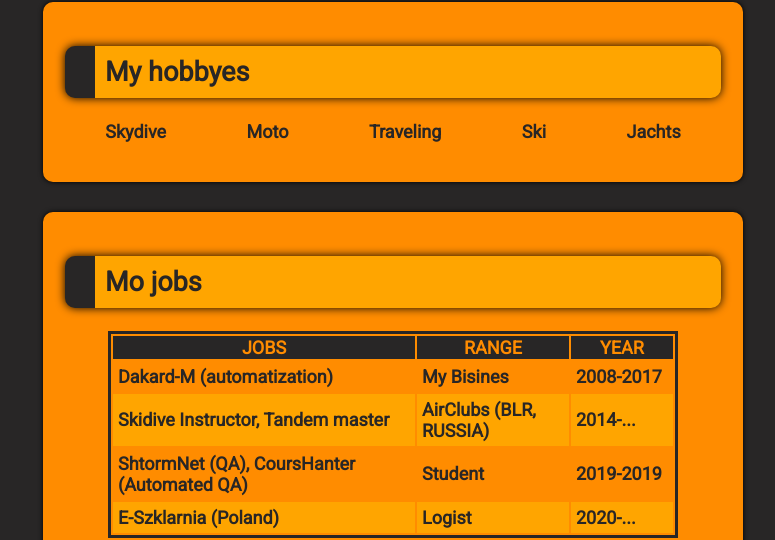
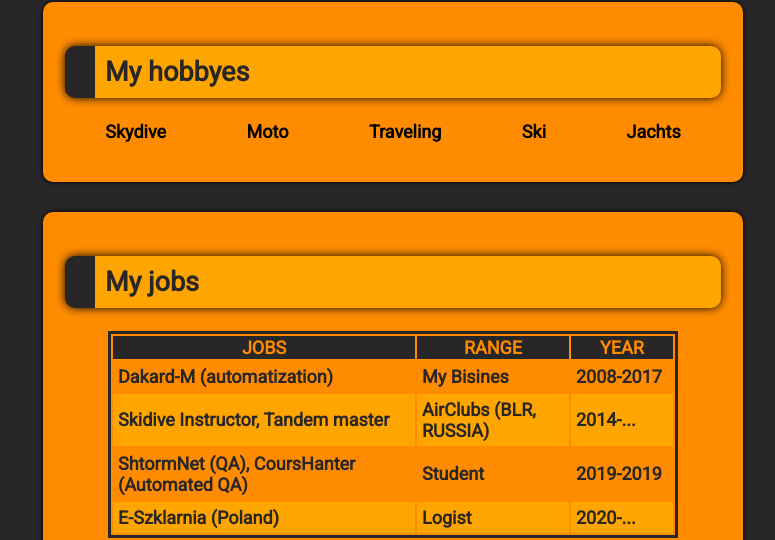
Before and after one commit to DenisKardash/test_3, a plain HTML site: page index.html in a window 1280 px wide. Shown: the part 266-806 px from the top of the page, without its empty margins (247-1022 px from the left). Drawn offline with Linux system fonts and the light colour scheme.

Commit message:
Add files via upload

```diff
--- a/index.html
+++ b/index.html
@@ -10,7 +10,7 @@
 
     <style>
         @media (max-width: 500px) {
-
+            @media (max-width: 100px) {
 
                 header {
                     display: flex;
@@ -40,7 +40,7 @@
                 .youtube img {
                     margin-right: 0px;
                 }
-
+           }
         }
 
     </style>
@@ -57,43 +57,43 @@
             <aside class="right">
 
                 <h1>Denis Kardash</h1>
-                <!-- <hr>            -->
+
                 <div class="info">
                     <p>I am live in Poland. <br>In the beautefal sity of Warsaw. <br>My job is logistics.</p>
                     <p>I am professional skydiver. <br>I like to ride a my bike and take beauteful photos and videos from my dron DJI</p>
-                    <!-- <p>Dron is always with me. To take beauteful photos and videos</p> -->
+
                 </div>
-                <!-- <hr> -->
-                <!-- <br>     -->
+
                 <div id="links" class="links">
                     <a class="inst" href="https://www.instagram.com/skyer_d/" target="_blank"><img src="inst.png" alt="inst1" width="30px"></a>
-                    <!-- <a>|</a> -->
+
                     <a class="teleg"  href="https://t.me/skyerdji" target="_blank"><img src="telega1.png" alt="telega1" width="30"></a>
-                    <!-- <a>|</a> -->
+
                     <a class="youtube" href="https://www.youtube.com/@SkyeRD/videos" target="_blank"><img src="tube1.png" alt="youtube" width="30px"></a>
                 </div>
             </aside>
 
-
         </header>
 
         <br>
-        <!-- <hr color="#eadec0"> -->
+
         <div class="card">    <!-- card / bg-do  raznie class css-->
             <h2>My hobbyes</h2>
+
             <list class="hobby">
                 <ul>
-                    <li>Skydive</li>
-                    <li>Moto</li>
-                    <li>Traveling</li>
-                    <li>Ski</li>
-                    <li>Jachts</li>
+                    <li><a href="https://skydive.waw.pl/" target="_blank">Skydive</a></li>
+                    <li><a href="https://tor-lodz.pl/akademia-jazdy" target="_blank">Moto</a></li>
+                    <li><a href="https://whc.unesco.org/en/list/847/" target="_blank">Traveling</a></li>
+                    <li><a href="https://szymoszkowa.pl/#google_vignette" target="_blank">Ski</a></li>
+                    <li><a href="https://www.superyachts.pl/?gclid=Cj0KCQjw5f2lBhCkARIsAHeTvlgx6Zxn15ldAy9pJRj7X1ndAP-iBUWMQkdUIc7I2lSCy_vErSCEEQoaAvRVEALw_wcB" target="_blank">Jachts</a></li>
                 </ul>
+
             </list>
         </div>
-        <!-- <hr color="#eadec0"> -->
+
         <div class="card">
-        <h2>Mo jobs</h2>
+            <h2>My jobs</h2>
             <table class="table">
                 <thead class="thead">
                     <tr>
@@ -102,6 +102,7 @@
                         <th width="100">YEAR</th>
                     </tr>
                 </thead>
+
                 <tbody class="tbody">
                 <tr>
                     <td>Dakard-M (automatization)</td>
@@ -111,7 +112,7 @@
                 <tr>
                     <td>Skidive Instructor, Tandem master</td>
                     <td>AirClubs (BLR, RUSSIA)</td>
-                    <td>2014-...</td>
+                    <td>2014-... </td>
                 </tr>
                 <tr>
                     <td>ShtormNet (QA),
@@ -122,14 +123,11 @@
                 <tr>
                     <td>E-Szklarnia (Poland)</td>
                     <td>Logist</td>
-                    <td>2020-...</td>
+                    <td>2020-... </td>
                 </tr>
                 </tbody>
             </table>
         </div>
-
-        <!-- <hr size="5px" color="darkorange">         -->
-
 
         <form action="/" class="form">
             <h2>Contact with me</h2>
@@ -147,8 +145,7 @@
 
                 <div class="form-group">
                     <label for="message">Your Message</label>
-                        <!-- <br> -->
-                        <textarea  id="message" cols="50px" rows="4" placeholder="input Your massege..."></textarea>
+                    <textarea  id="message" cols="50px" rows="4" placeholder="input Your massege... "></textarea>
                 </div>
 
 
@@ -156,12 +153,10 @@
                 <button class="btn" type="submit">Send Message</button>
             </div>
 
-
-
             <br>
             <hr size="2px" color="darkorange">
+
         </form>
-
             <footer>
                 <div class="links2">
                     <a href="https://www.instagram.com/skyer_d/" target="_blank">instagramm</a>
@@ -174,4 +169,5 @@
 
     </div>
 </body>
+
 </html>
--- a/selectors.css
+++ b/selectors.css
@@ -5,6 +5,7 @@
     max-width: 700px;
     min-width: 400px;
     margin: auto;
+
 }
 
 body {
@@ -41,7 +42,6 @@ h1 {
 
 }
 
-
 .imgDispl {
     box-shadow: 0px 0px 15px orange;
     border-radius: 50%;
@@ -55,14 +55,12 @@ h1 {
     margin-right: 10px;
 }
 
-
 .card {
     border: 2px solid darkorange;
     color: #282626;
     border-radius: 10px;
     padding: 20px;
     margin-bottom: 30px;
-    /* font-size: 18px; */
     font-weight: bold;
     box-shadow: 0px 0px 5px black;
     background: darkorange;
@@ -72,23 +70,29 @@ h1 {
     list-style: none;
     display: flex;
     padding: 0px;
+
 }
 
 .hobby li {
     margin: auto;
 }
 
+.hobby li a {
+    text-decoration: none;
+    color: black;
+}
+
+.hobby li a:hover {
+    color: rgb(94, 53, 3);
+}
 
 .card h2 {
     border-left: 30px solid #282626;
     border-radius: 10px;
     background: orange;
-
     padding: 10px;
     box-shadow: 0px 0px 10px black;
 }
-
-
 
 .form h2 {
     text-align: center;
@@ -105,7 +109,6 @@ h1 {
 
     /* mogno tak (no sled variant luchshe   FLRX) */
 
-
     /* VARIANT 1 */
     /*
 .form-row .form-group {
@@ -120,11 +123,9 @@ h1 {
     width: 50%;
 }
 
-
 .form-row .form-group:last-child {
     margin-right: 0px;
 }
-
 
 .form-group input, .form-group textarea {
     width: 100%;
@@ -146,7 +147,6 @@ h1 {
     font-size: 24px;
 }
 
-
 .btn {
     color: #282626;
     background: darkorange;
@@ -155,33 +155,19 @@ h1 {
     border-radius: 5px;
     font-size: 16px;
     font-family: inherit;
-
     cursor: pointer;
-
 }
 
 .btn:hover {
     opacity: 0.7;
 }
+
 .btn:active {
     background: grey;
 }
 
+/* --------------------------------- */
 
-/* -------------------------------------------------------- */
-
-
-/* footer {
-
-    display: block;
-    margin: 20px auto;
-    padding-top: 10px;
-
-
-
-}
-
-*/
 footer .links2 {
     display: block;
     text-align: center;
@@ -198,6 +184,7 @@ footer a:hover {
     color: orange;
     text-decoration: underline;
 }
+
 footer a:active {
     color: grey;
 }
```
Lines whose indentation alone changed are shown as unchanged.
